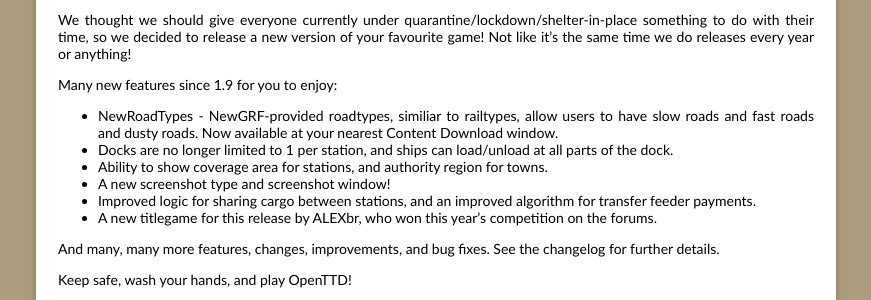
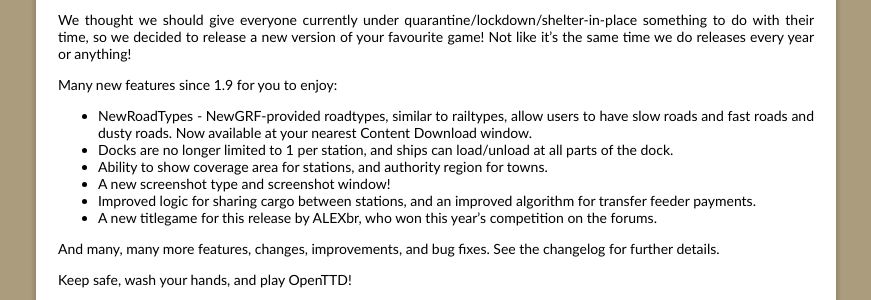
Before and after one commit to OpenTTD/website, a Jekyll site: the page built from _posts/2020-04-01-openttd-1-10-0.md, in a window 1280 px wide. Shown: the part 258-558 px from the top of the page, without its empty margins (204-1075 px from the left). Built offline with Jekyll 4.4.1, drawn with Linux system fonts in a browser that asks for light colours.

Commit message:
Not a liar ..

```diff
--- a/_posts/2020-04-01-openttd-1-10-0.md
+++ b/_posts/2020-04-01-openttd-1-10-0.md
@@ -9,7 +9,7 @@
 Not like it's the same time we do releases every year or anything!
 
 Many new features since 1.9 for you to enjoy:
-* NewRoadTypes - NewGRF-provided roadtypes, similiar to railtypes, allow users to have slow roads and fast roads and dusty roads. Now available at your nearest Content Download window.
+* NewRoadTypes - NewGRF-provided roadtypes, similar to railtypes, allow users to have slow roads and fast roads and dusty roads. Now available at your nearest Content Download window.
 * Docks are no longer limited to 1 per station, and ships can load/unload at all parts of the dock.
 * Ability to show coverage area for stations, and authority region for towns.
 * A new screenshot type and screenshot window!
```
